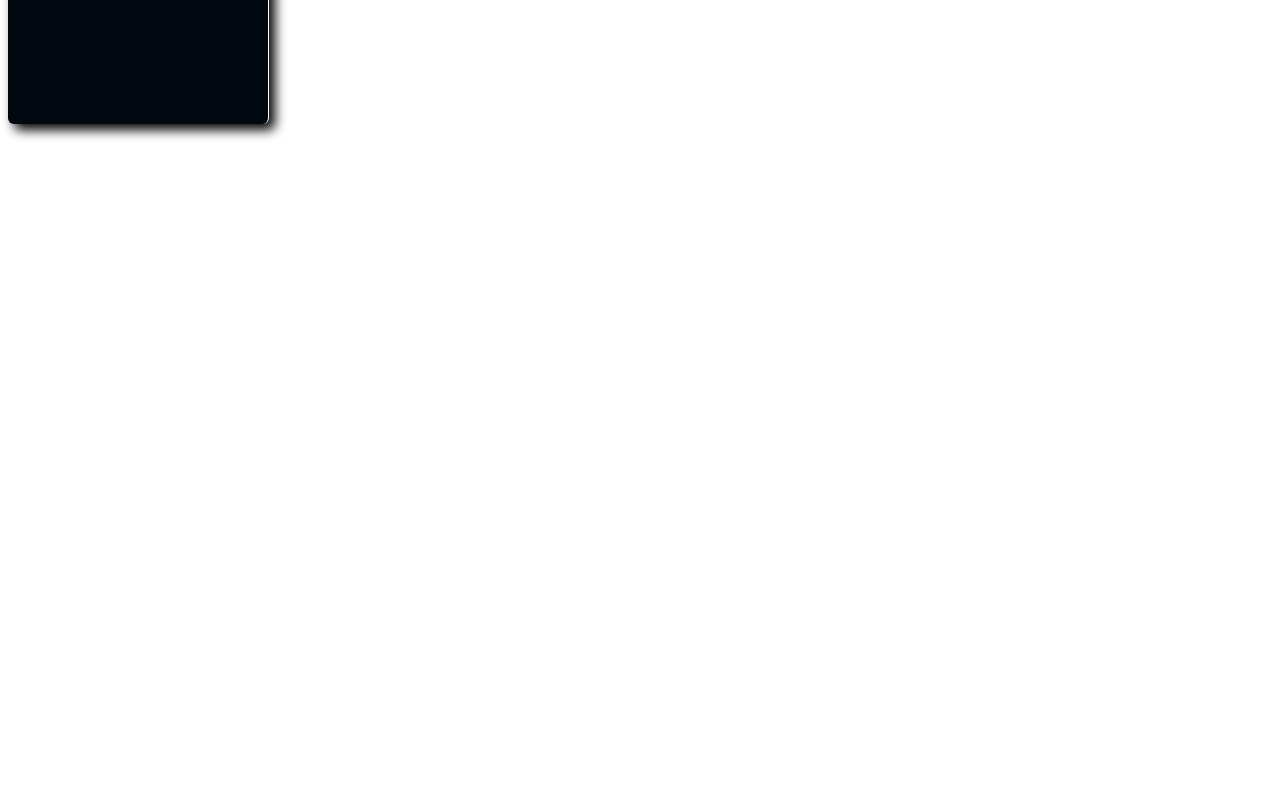
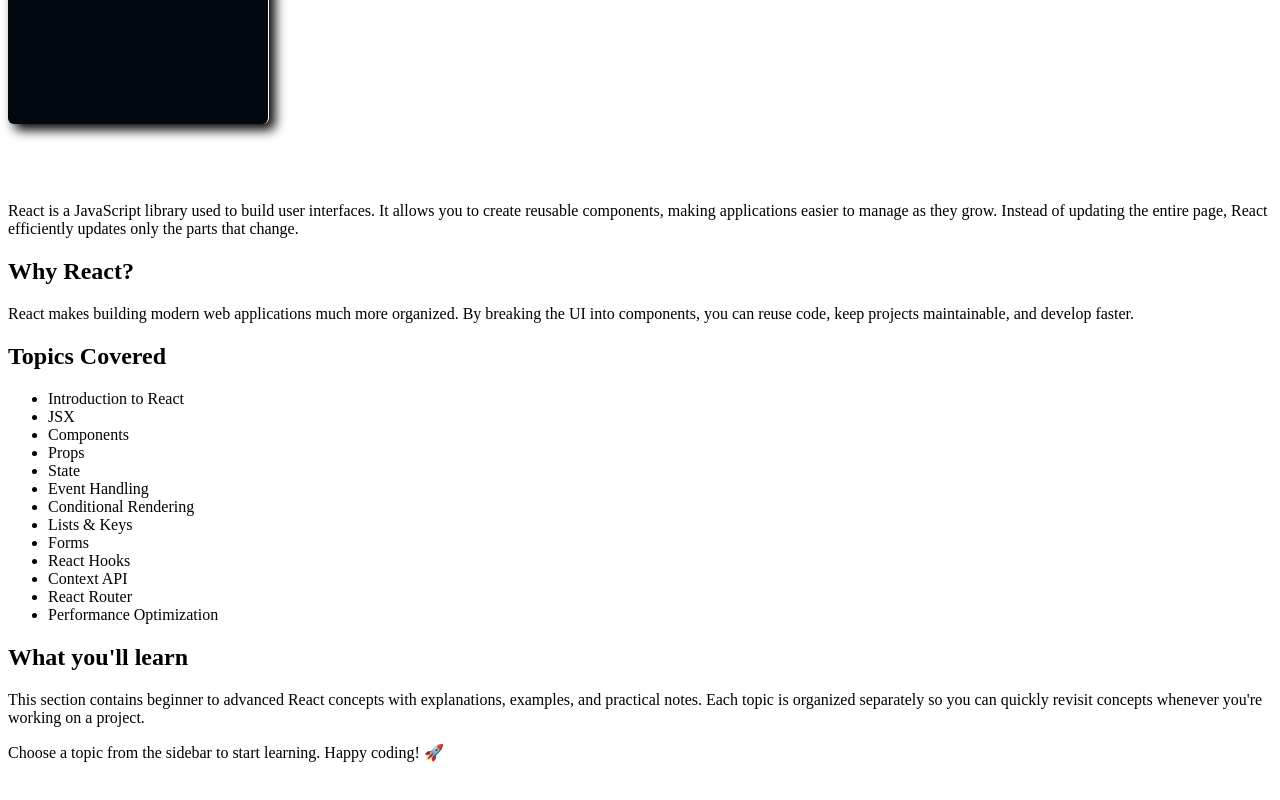
Before and after one commit to asmitbiswas/Project-Next-JS, a Next.js app in the folder app/: page /React in a window 1280 px wide. Shown: the part 724-1524 px from the top of the page. Before the commit the page ends 926 px from the top, so only its background shows below. Built offline with nearby package versions, Linux system fonts and the light colour scheme.

Commit message:
Bug fixed

```diff
--- a/app/app/(categories)/React/page.tsx
+++ b/app/app/(categories)/React/page.tsx
@@ -2,7 +2,52 @@
 export default function React() {
   return (
     <div className="Container">
+      <h1>React</h1>
 
-    </div>
+  <p>
+    React is a JavaScript library used to build user interfaces. It allows you
+    to create reusable components, making applications easier to manage as they
+    grow. Instead of updating the entire page, React efficiently updates only
+    the parts that change.
+  </p>
+
+  <h2>Why React?</h2>
+
+  <p>
+    React makes building modern web applications much more organized. By
+    breaking the UI into components, you can reuse code, keep projects
+    maintainable, and develop faster.
+  </p>
+
+  <h2>Topics Covered</h2>
+
+  <ul>
+    <li>Introduction to React</li>
+    <li>JSX</li>
+    <li>Components</li>
+    <li>Props</li>
+    <li>State</li>
+    <li>Event Handling</li>
+    <li>Conditional Rendering</li>
+    <li>Lists & Keys</li>
+    <li>Forms</li>
+    <li>React Hooks</li>
+    <li>Context API</li>
+    <li>React Router</li>
+    <li>Performance Optimization</li>
+  </ul>
+
+  <h2>What you'll learn</h2>
+
+  <p>
+    This section contains beginner to advanced React concepts with explanations,
+    examples, and practical notes. Each topic is organized separately so you can
+    quickly revisit concepts whenever you're working on a project.
+  </p>
+
+  <p>
+    Choose a topic from the sidebar to start learning. Happy coding! 🚀
+  </p>
+</div>
   );
 }
--- a/app/app/(categories)/styles.css
+++ /dev/null
@@ -1,4 +0,0 @@
-.Container {
-   background-color: black;
-   color: white;
-}
--- a/app/app/layout.tsx
+++ b/app/app/layout.tsx
@@ -17,8 +17,8 @@ export default function RootLayout({
   return (
     <html lang="en">
       <body>
+         <Sidebar />
         {children}
-        <Sidebar />
         <h1 className="ABC">DevVault</h1>
       </body>
     </html>
```
